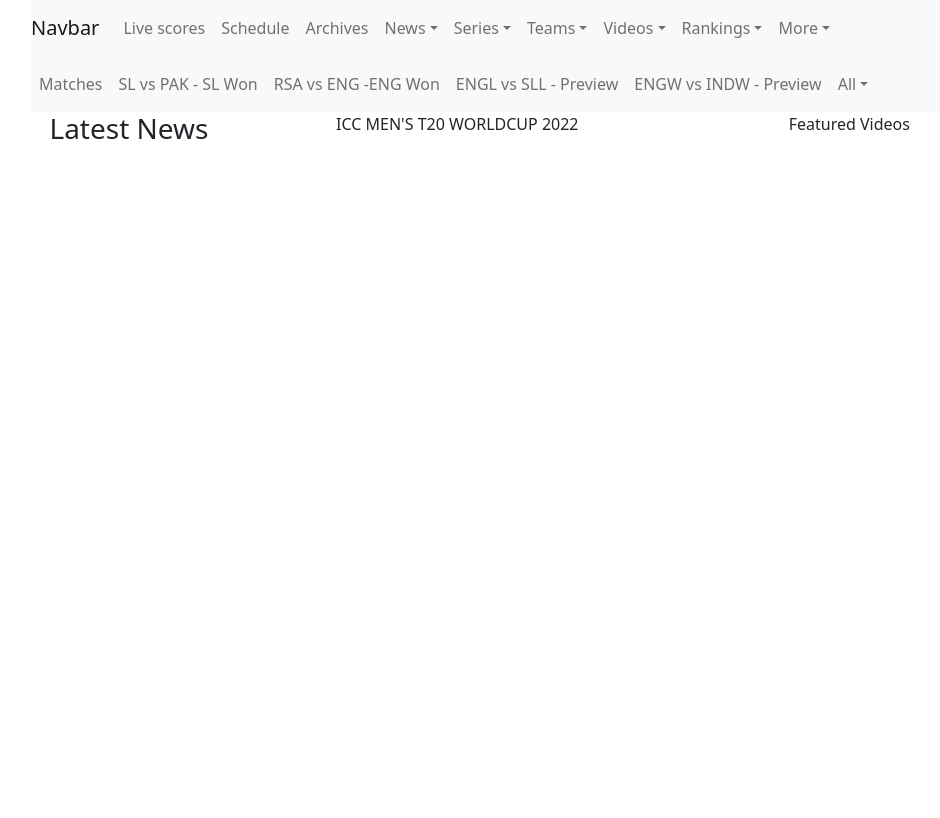
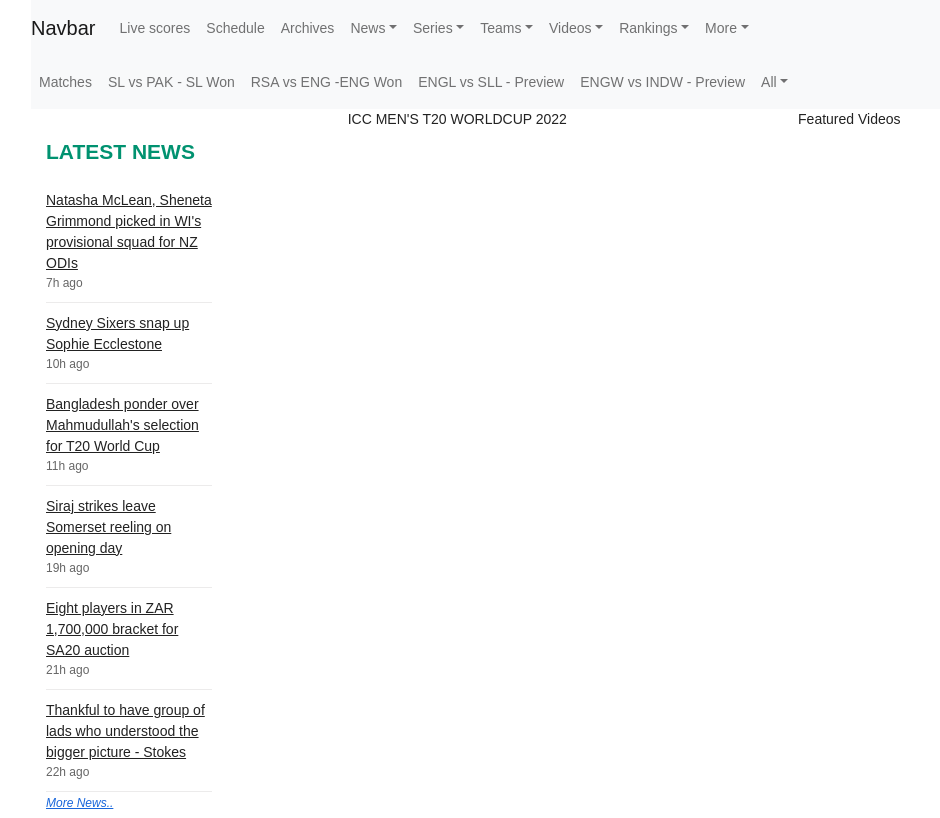
Before and after one commit to Aakarsh2000/zeeproject, a React (Create React App) app: page / in a window 1280 px wide. Shown: the whole page, without its empty margins (119-1059 px from the left). Built offline with nearby package versions, Linux system fonts and the light colour scheme.

Commit message:
Added Latest news column

```diff
--- a/src/App.css
+++ b/src/App.css
@@ -2,6 +2,15 @@
   text-align: center;
   max-width: 980px;
   margin: auto;
+}
+
+.Body{
+    background: #E3E6E3;
+    font-family: Arial, Helvetica, sans-serif;
+    color:#222;
+    font-size: 14px;
+    line-height: 1.5;
+    margin: 0;
 }
 
 .App-logo {
@@ -30,6 +39,10 @@
   color: #61dafb;
 }
 
+.cb-bg-white{
+    background-color: #fff;
+}
+
 .cb-col{
     display: inline-block;
     box-sizing: border-box;
@@ -41,12 +54,87 @@
     width: 20%;
 }
 
+.cb-col-33{
+    width: 33%;
+}
+
 .cb-col-47{
     width: 47%;
 }
 
-.cb-col-33{
-    width: 33%;
+.cb-col-100 {
+    width: 100%;
+}
+
+.cb-font-12 {
+    font-size: 12px;
+}
+
+.cb-hm-lft {
+    margin-bottom: 5px;
+    padding: 0 15px;
+}
+
+.cb-hm-lft-hdr {
+    margin: 0;
+    padding: 15px 15px 0;
+    color: #009270;
+}
+
+.cb-hm-mr-lnk {
+    padding: 0 0 10px;
+}
+
+.cb-lst-itm, .cb-bg-white {
+    background: #fff;
+}
+
+.cb-lst-itm-sm {
+    padding: 10px 0 5px;
+}
+
+.cb-lv-scr-mtch-hdr {
+    line-height: 21px;
+    font-size: 16px;
+}
+
+.cb-nws-hdln-ancr {
+    color: #222;
+}
+
+.cb-nws-hdln-ancr {
+    padding-bottom: 5px;
+}
+
+.cb-nws-time {
+    color: #666;
+}
+
+.cb-nws-time {
+    font-size: 12px;
+    padding-bottom: 5px;
+}
+
+.cb-arcv-yr, .cb-brdr-thin-btm, .cb-lst-itm, .cb-scrd-itms, .cb-srs-lst-itm, .cb-tms-itm .cb-mtch-lst {
+    border-bottom: 1px solid #ecebeb;
+}
+
+.cb-text-link {
+    color: #1866db;
+}
+
+h2.latest_news {
+    display: block;
+    font-size: 1.5em;
+    margin-block-start: 0.83em;
+    margin-block-end: 0.83em;
+    margin-inline-start: 0px;
+    margin-inline-end: 0px;
+    font-weight: bold;
+}
+
+.latest_news{
+    text-align: left;
 }
 @keyframes App-logo-spin {
   from {
--- a/src/App.js
+++ b/src/App.js
@@ -1,19 +1,12 @@
 import './App.css';
-import Navbar from './components/Navbar';
-import Navbar2 from './components/Navbar2';
 import "bootstrap/dist/css/bootstrap.min.css";
-import Column1 from './components/Column1';
-import Column2 from './components/Column2';
-import Column3 from './components/Column3';
+import Body from './components/Body';
 
 function App() {
   return (
     <div className='App'>
-    <Navbar/>
-    <Navbar2/>
-    <Column1/>
-    <Column2/>
-    <Column3/>
+    <Body/>
+
     </div>
   );
 }
--- /dev/null
+++ b/src/components/Body.js
@@ -0,0 +1,21 @@
+import React from 'react'
+import Column1 from './Column1'
+import Column2 from './Column2'
+import Column3 from './Column3'
+import Navbar from './Navbar'
+import Navbar2 from './Navbar2'
+import '../App.css'
+
+function Body() {
+  return (
+    <div className='Body'>
+        <Navbar/>
+        <Navbar2/>
+        <Column1/>
+        <Column2/>
+        <Column3/>
+    </div>
+  )
+}
+
+export default Body
--- a/src/components/Column1.js
+++ b/src/components/Column1.js
@@ -1,12 +1,11 @@
 import React from 'react'
 import '../App.css'
+import Latest_news from './Column1_components/Latest_news'
 
 function Column1() {
   return (
     <div className='cb-col cb-col-20'>
-        <h3>
-            Latest News
-        </h3>
+        <Latest_news/>
     </div>
   )
 }
--- /dev/null
+++ b/src/components/Column1_components/Latest_news.js
@@ -0,0 +1,44 @@
+import React from 'react'
+
+function Latest_news() {
+  return (
+    <div className='latest_news'>
+        <h2 class="cb-hm-lft-hdr cb-lv-scr-mtch-hdr latest_news" >LATEST NEWS</h2>
+        <div class="cb-hm-lft">
+            <div class="cb-col-100 cb-lst-itm cb-lst-itm-sm">
+                <a class="cb-nws-hdln-ancr text-hvr-underline" title="Natasha McLean, Sheneta Grimmond picked in WI's provisional squad for NZ ODIs">Natasha McLean, Sheneta Grimmond picked in WI's provisional squad for NZ ODIs</a>
+                <div class="cb-nws-time">7h ago</div>
+            </div>
+            <div class="cb-col-100 cb-lst-itm cb-lst-itm-sm">
+                <a class="cb-nws-hdln-ancr text-hvr-underline" title="Sydney Sixers snap up Sophie Ecclestone">Sydney Sixers snap up Sophie Ecclestone</a>
+                <div class="cb-nws-time">10h ago</div>
+            </div>
+
+            <div class="cb-col-100 cb-lst-itm cb-lst-itm-sm">
+                <a class="cb-nws-hdln-ancr text-hvr-underline" title="Bangladesh ponder over Mahmudullah's selection for T20 World Cup">Bangladesh ponder over Mahmudullah's selection for T20 World Cup</a>
+                <div class="cb-nws-time">11h ago</div>
+            </div>
+
+            <div class="cb-col-100 cb-lst-itm cb-lst-itm-sm">
+                <a class="cb-nws-hdln-ancr text-hvr-underline" title="Siraj strikes leave Somerset reeling on opening day">Siraj strikes leave Somerset reeling on opening day</a>
+                <div class="cb-nws-time">19h ago</div>
+            </div>
+
+            <div class="cb-col-100 cb-lst-itm cb-lst-itm-sm">
+                <a class="cb-nws-hdln-ancr text-hvr-underline" title="Eight players in ZAR 1,700,000 bracket for SA20 auction">Eight players in ZAR 1,700,000 bracket for SA20 auction</a>
+                <div class="cb-nws-time">21h ago</div>
+            </div>
+
+            <div class="cb-col-100 cb-lst-itm cb-lst-itm-sm">
+                <a class="cb-nws-hdln-ancr text-hvr-underline" title="Thankful to have group of lads who understood the bigger picture - Stokes">Thankful to have group of lads who understood the bigger picture - Stokes</a>
+                <div class="cb-nws-time">22h ago</div>
+            </div>
+
+
+            <a class="cb-font-12 cb-text-link" title="More News"><i>More News..</i></a>
+        </div>
+    </div>
+  )
+}
+
+export default Latest_news
```
